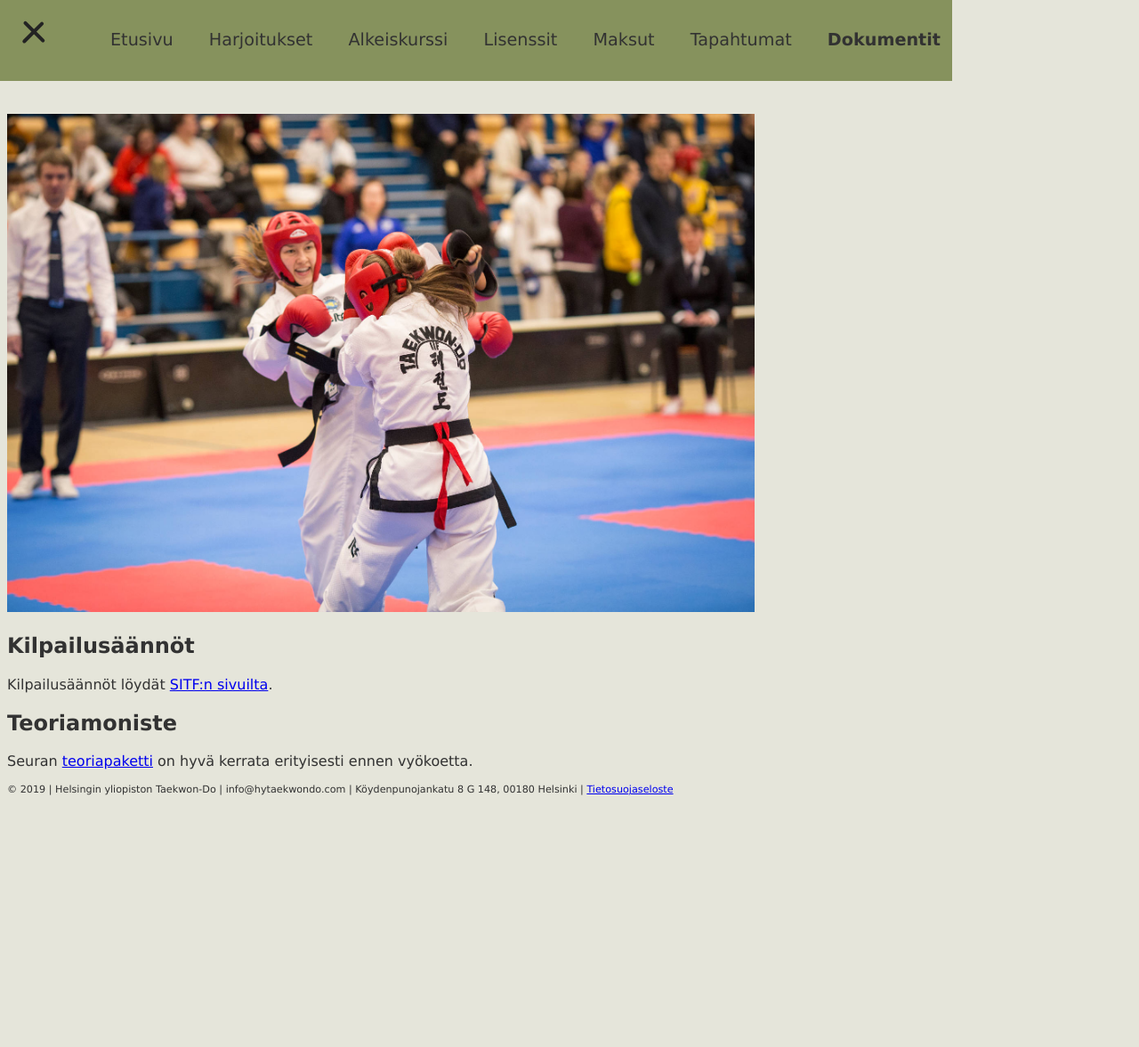
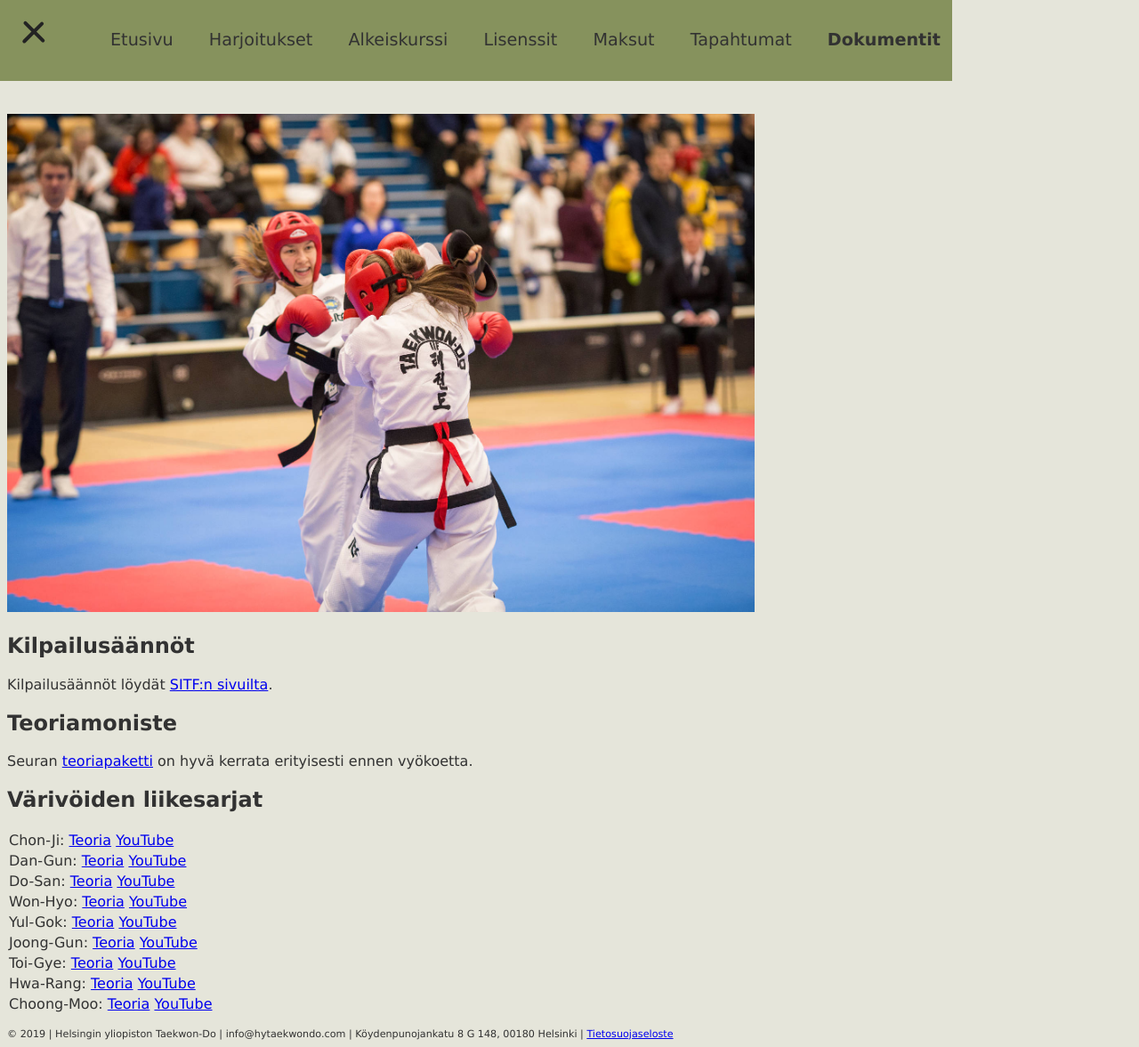
Before and after one commit to hytkd/website, a Jekyll site: the page built from documents.html, in a window 1280 px wide and 1177 px high. Shown: the whole window at 89% size. Built offline with Jekyll 4.4.1, drawn with Linux system fonts in a browser that asks for light colours.

Commit message:
Pattern theory handouts and youtube links

```diff
--- /dev/null
+++ b/_data/patterns.yml
@@ -0,0 +1,27 @@
+- name: Chon-Ji
+  pdf: chonji.pdf
+  youtube: https://www.youtube.com/watch?v=pRbmNys1tKI
+- name: Dan-Gun
+  pdf: dangun.pdf
+  youtube: https://www.youtube.com/watch?v=GoZFgtc9kHQ
+- name: Do-San
+  pdf: dosan.pdf
+  youtube: https://www.youtube.com/watch?v=WqUy-MeFSJs
+- name: Won-Hyo
+  pdf: wonhyo.pdf
+  youtube: https://www.youtube.com/watch?v=UIldWDhfddM
+- name: Yul-Gok
+  pdf: yulgok.pdf
+  youtube: https://www.youtube.com/watch?v=IYjaMnn8IsM
+- name: Joong-Gun
+  pdf: joonggun.pdf
+  youtube: https://www.youtube.com/watch?v=79vzu3Hgm3U
+- name: Toi-Gye
+  pdf: toigye.pdf
+  youtube: https://www.youtube.com/watch?v=dXySPEHjwW0
+- name: Hwa-Rang
+  pdf: hwarang.pdf
+  youtube: https://www.youtube.com/watch?v=1oZjONeEBkQ
+- name: Choong-Moo
+  pdf: choongmoo.pdf
+  youtube: https://www.youtube.com/watch?v=ivdVFnOXu3A
--- a/documents.html
+++ b/documents.html
@@ -10,3 +10,11 @@ title: HYTKD - Dokumentit
 <h2>Teoriamoniste</h2>
 
 <p>Seuran <a href="/documents/HYTKD-teoria-2010.pdf">teoriapaketti</a> on hyvä kerrata erityisesti ennen vyökoetta.</p>
+
+<h2>Värivöiden liikesarjat</h2>
+
+<ul class="non-indented-list">
+	{% for item in site.data.patterns %}
+		<li>{{ item.name }}: <a href="documents/patterns/{{ item.pdf }}">Teoria</a> <a href="{{ item.youtube }}">YouTube</a></li>
+	{% endfor %}
+</ul>
```
Also changed, not shown: 10 other files.
